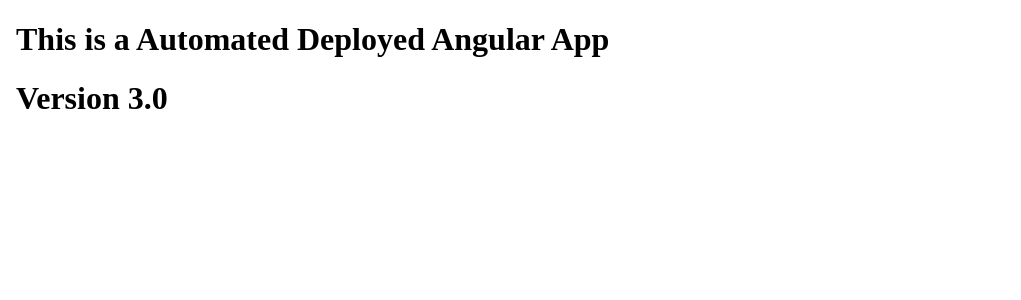
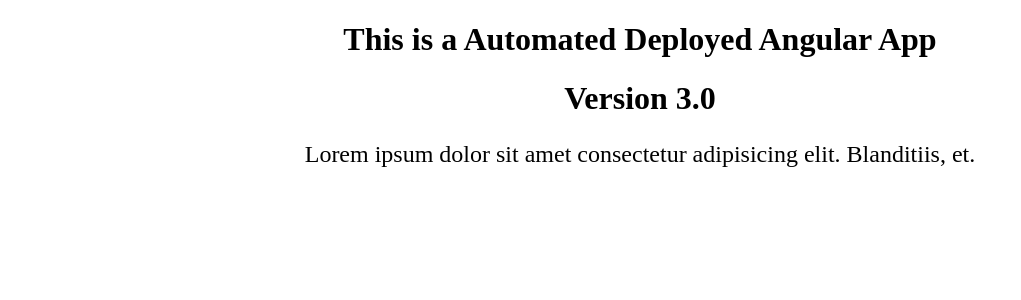
Before and after one commit to tanayvan/angulardemo, an Angular app: page / in a window 1280 px wide. Shown: the top 300 px of the page, without its empty margins (0-1021 px from the left). Built offline with nearby package versions, Linux system fonts and the light colour scheme.

Commit message:
first commit

```diff
--- a/src/app/app.component.css
+++ b/src/app/app.component.css
@@ -0,0 +1,9 @@
+h1 {
+  font-size: 2rem;
+  text-align: center;
+}
+
+p {
+  text-align: center;
+  font-size: 1.5rem;
+}
--- a/src/app/app.component.html
+++ b/src/app/app.component.html
@@ -9,5 +9,8 @@
   <body>
     <h1>This is a Automated Deployed Angular App</h1>
     <h1>Version 3.0</h1>
+    <p>
+      Lorem ipsum dolor sit amet consectetur adipisicing elit. Blanditiis, et.
+    </p>
   </body>
 </html>
```
